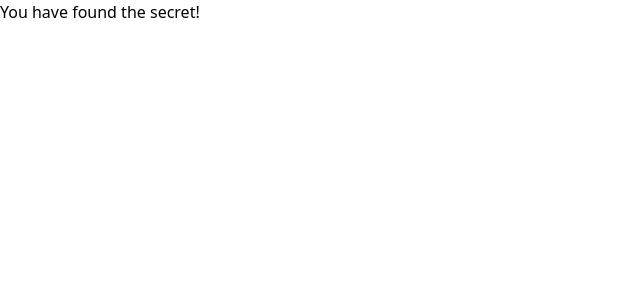
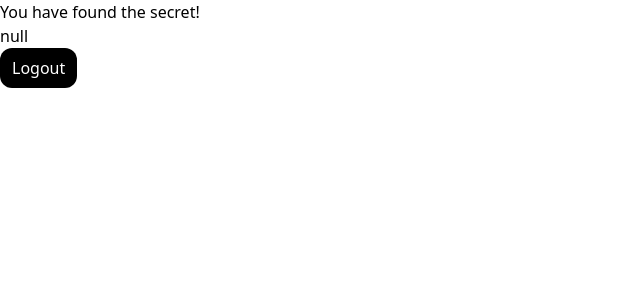
Before and after one commit to dhruvkaushik305/Finify, a Next.js app: page /dashboard in a window 1280 px wide. Shown: the top 300 px of the page, without its empty margins (0-640 px from the left). Built offline with nearby package versions, Linux system fonts and the light colour scheme; no server answers.

Commit message:
integrated the custom signin with nextauth creds and added redirect to the authconfig

```diff
--- /dev/null
+++ b/app/_components/LogoutButton.tsx
@@ -0,0 +1,13 @@
+"use client";
+import { signOut } from "next-auth/react";
+
+export default function LogoutButton() {
+  return (
+    <button
+      className="px-3 py-2 bg-black text-white rounded-xl"
+      onClick={() => signOut()}
+    >
+      Logout
+    </button>
+  );
+}
--- a/app/dashboard/page.tsx
+++ b/app/dashboard/page.tsx
@@ -1,3 +1,14 @@
-export default function Page() {
-  return <main>You have found the secret!</main>;
+import { getServerSession } from "next-auth";
+import { authConfig } from "../lib/authConfig";
+import LogoutButton from "../_components/LogoutButton";
+
+export default async function Page() {
+  const data = await getServerSession(authConfig);
+  return (
+    <main>
+      You have found the secret!
+      <p>{JSON.stringify(data)}</p>
+      <LogoutButton />
+    </main>
+  );
 }
--- a/app/lib/authConfig.ts
+++ b/app/lib/authConfig.ts
@@ -12,6 +12,11 @@ export const authConfig = {
       },
     }),
   ],
+  callbacks: {
+    redirect: async (data: any) => {
+      return "/dashboard";
+    },
+  },
   pages: {
     signIn: "/login",
   },
--- a/app/login/formPage.tsx
+++ b/app/login/formPage.tsx
@@ -2,6 +2,7 @@
 import { useForm } from "react-hook-form";
 import { loginInputs, loginSchema } from "../lib/definitions";
 import { zodResolver } from "@hookform/resolvers/zod";
+import { signIn } from "next-auth/react";
 
 export default function Form() {
   const {
@@ -12,7 +13,7 @@ export default function Form() {
     resolver: zodResolver(loginSchema),
   });
   const onSubmit = (data: loginInputs) => {
-    console.log(data);
+    signIn("credentials", { email: data.email, password: data.password });
   };
   return (
     <form
```
